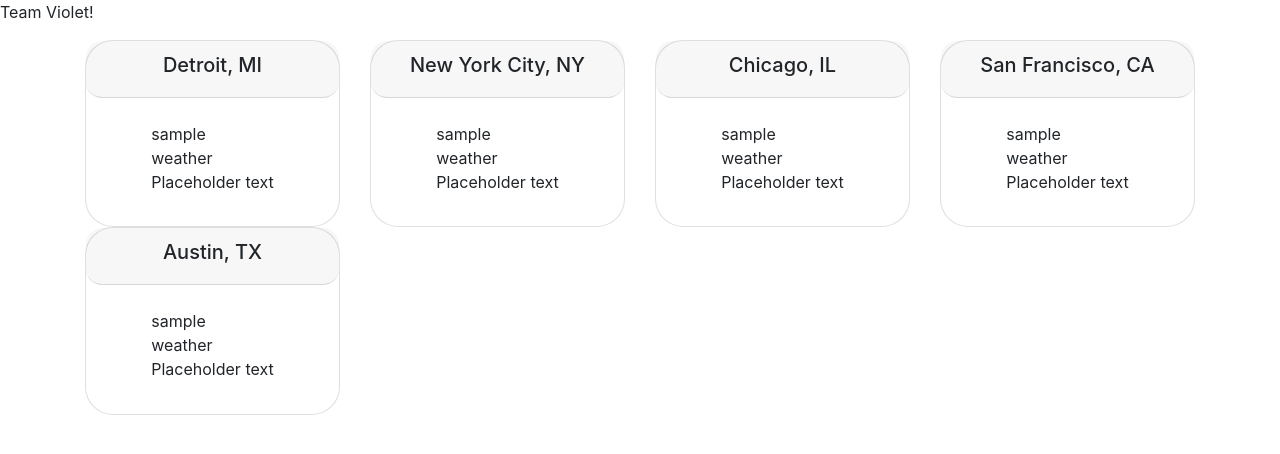
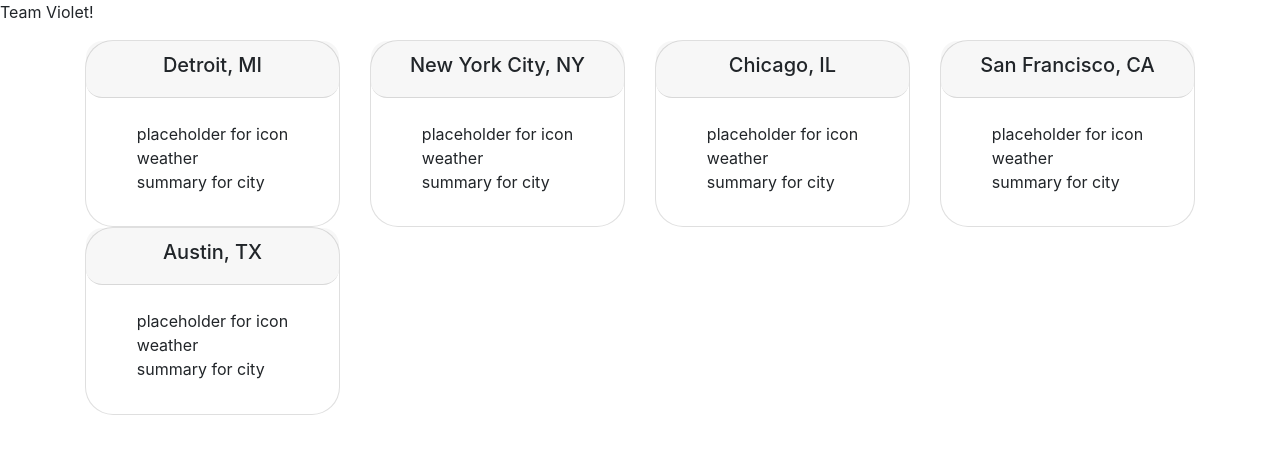
Before and after one commit to kristikuna/Angular-Weather-App, an Angular app: page / in a window 1280 px wide. Shown: the top 454 px of the page. Built offline with nearby package versions, Linux system fonts and the light colour scheme.

Commit message:
added name to readme

```diff
--- a/src/app/weather/weather.component.ts
+++ b/src/app/weather/weather.component.ts
@@ -22,45 +22,45 @@ export class WeatherComponent implements OnInit {
     cityName: "Detroit",
     state: "Michigan",
     stateAB: "MI",
-    weatherIcon: "sample",
+    weatherIcon: "placeholder for icon",
     currentWeather: "weather",
-    summary: "Placeholder text"
+    summary: "summary for city"
   }
   event2 = {
     id: 2,
     cityName: "New York City",
     state: "New York",
     stateAB: "NY",
-    weatherIcon: "sample",
+    weatherIcon: "placeholder for icon",
     currentWeather: "weather",
-    summary: "Placeholder text"
+    summary: "summary for city"
   }
   event3 = {
     id: 3,
     cityName: "Chicago",
     state: "Illinois",
     stateAB: "IL",
-    weatherIcon: "sample",
+    weatherIcon: "placeholder for icon",
     currentWeather: "weather",
-    summary: "Placeholder text"
+    summary: "summary for city"
   }
   event4 = {
     id: 4,
     cityName: "San Francisco",
     state: "California",
     stateAB: "CA",
-    weatherIcon: "sample",
+    weatherIcon: "placeholder for icon",
     currentWeather: "weather",
-    summary: "Placeholder text"
+    summary: "summary for city"
   }
   event5 = {
     id: 5,
     cityName: "Austin",
     state: "Texas",
     stateAB: "TX",
-    weatherIcon: "sample",
+    weatherIcon: "placeholder for icon",
     currentWeather: "weather",
-    summary: "Placeholder text"
+    summary: "summary for city"
   }
   constructor() { }
 
```
Also changed, not shown: 1 other file (tests, documents, lock files or other folders).
